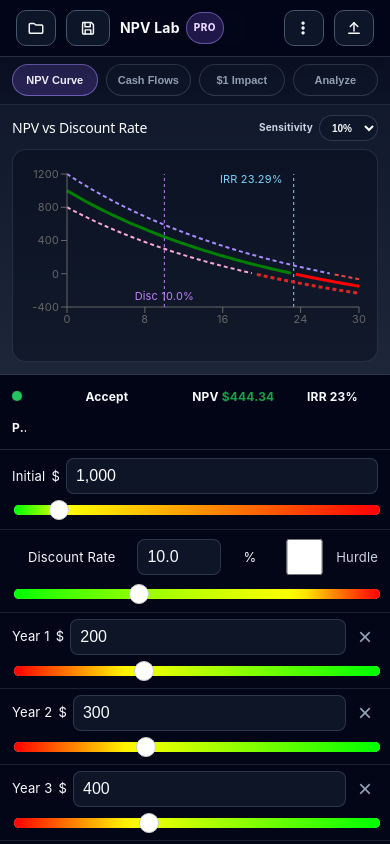
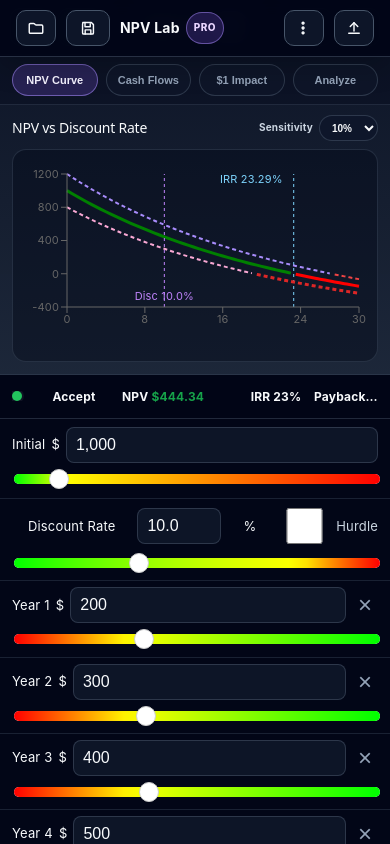
Before and after one commit to armstrma/npv-calculator, a React (Vite) app: page / in a window 390 px wide. Built offline with nearby package versions, Linux system fonts and the light colour scheme.

Commit message:
Give NPV more room in metrics bars

```diff
--- a/src/App.css
+++ b/src/App.css
@@ -508,10 +508,10 @@ input[type="range"]::-moz-range-thumb {
 @media (max-width: 1024px) {
   .mobile-metrics-header {
     display: grid !important;
-    grid-template-columns: 14px minmax(0, 1.6fr) minmax(0, 1fr) minmax(0, 1fr);
-    gap: 8px;
+    grid-template-columns: 14px minmax(0, 1.05fr) minmax(0, 1.45fr) minmax(0, 0.8fr) minmax(0, 0.8fr);
+    gap: 6px;
     align-items: center;
-    padding: 8px 12px;
+    padding: 8px 10px;
     border-bottom: 1px solid #475569;
     background: rgba(17, 24, 39, 0.98);
     color: #f8fafc;
@@ -1094,10 +1094,10 @@ th, td { border: 1px solid #334155; padding: 8px; text-align: left; }
 }
 .quick-view-shell-desktop .quick-view-metrics-header {
   top: 0;
-  grid-template-columns: 12px minmax(0, 1.2fr) minmax(0, 1.2fr) minmax(0, 1fr) minmax(0, 1fr);
-  align-items: center;
-  gap: 8px;
-  padding: 8px 10px;
+  grid-template-columns: 12px minmax(0, 1fr) minmax(0, 1.5fr) minmax(0, 0.8fr) minmax(0, 0.8fr);
+  align-items: center;
+  gap: 6px;
+  padding: 8px 8px;
   font-size: 11px;
 }
 .quick-view-shell-desktop .quick-view-metrics-header span {
@@ -1106,6 +1106,10 @@ th, td { border: 1px solid #334155; padding: 8px; text-align: left; }
   overflow: hidden;
   text-overflow: ellipsis;
   text-align: center;
+}
+.quick-view-shell-desktop .quick-view-metrics-header span:nth-child(3),
+.mobile-metrics-header span:nth-child(3) {
+  text-align: left;
 }
 .quick-view-shell-desktop .quick-view-metrics-header strong {
   font-size: 11px;
```
